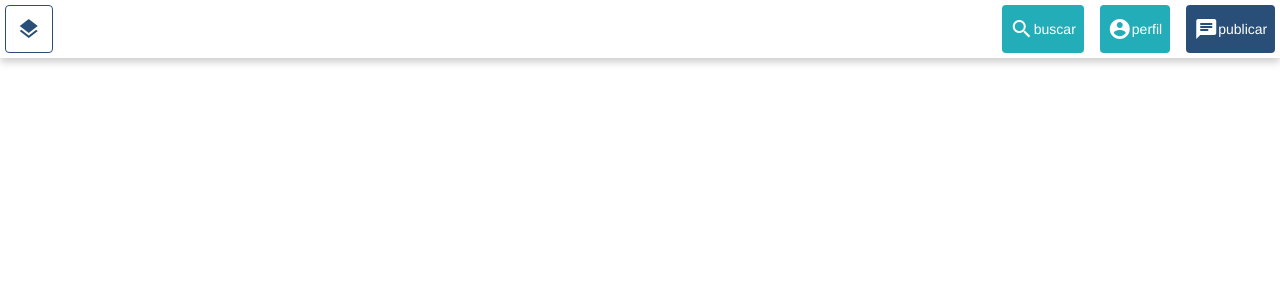
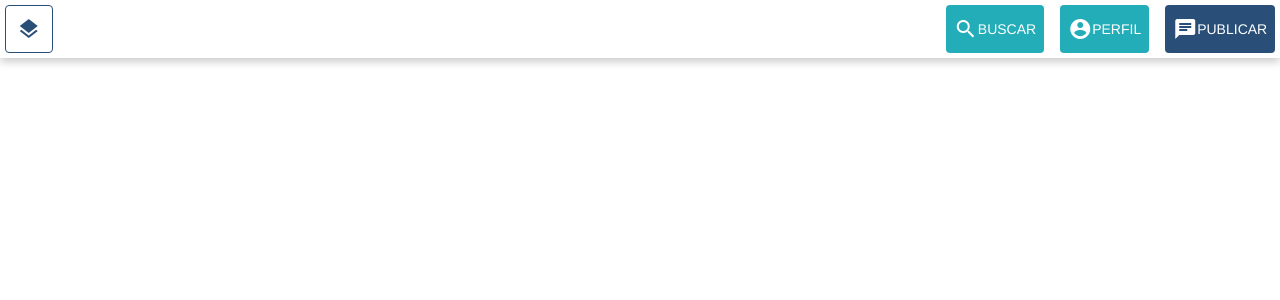
Before and after one commit to dvelasquez/marketplace, a Vue app in the folder fe/: page / in a window 1280 px wide. Shown: the top 300 px of the page. Built offline with nearby package versions, Linux system fonts and the light colour scheme.

Commit message:
master: added routing for users not logged in.

```diff
--- a/fe/src/App.vue
+++ b/fe/src/App.vue
@@ -59,5 +59,9 @@
     border: solid 1px #d1d1d1;
   }
 
+  button {
+    text-transform: uppercase;
+  }
+
   @import './styles/index.scss';
 </style>
--- a/fe/src/router.ts
+++ b/fe/src/router.ts
@@ -21,7 +21,7 @@ function checkAuthentication(to: Route,
   if (authService.isAuthenticated()) {
     next();
   } else {
-    next('/auth');
+    next('/auth?from=' + from.name);
   }
 }
 
```
Also changed, not shown: fe/src/views/Authentication.vue (+10 -3 lines).
